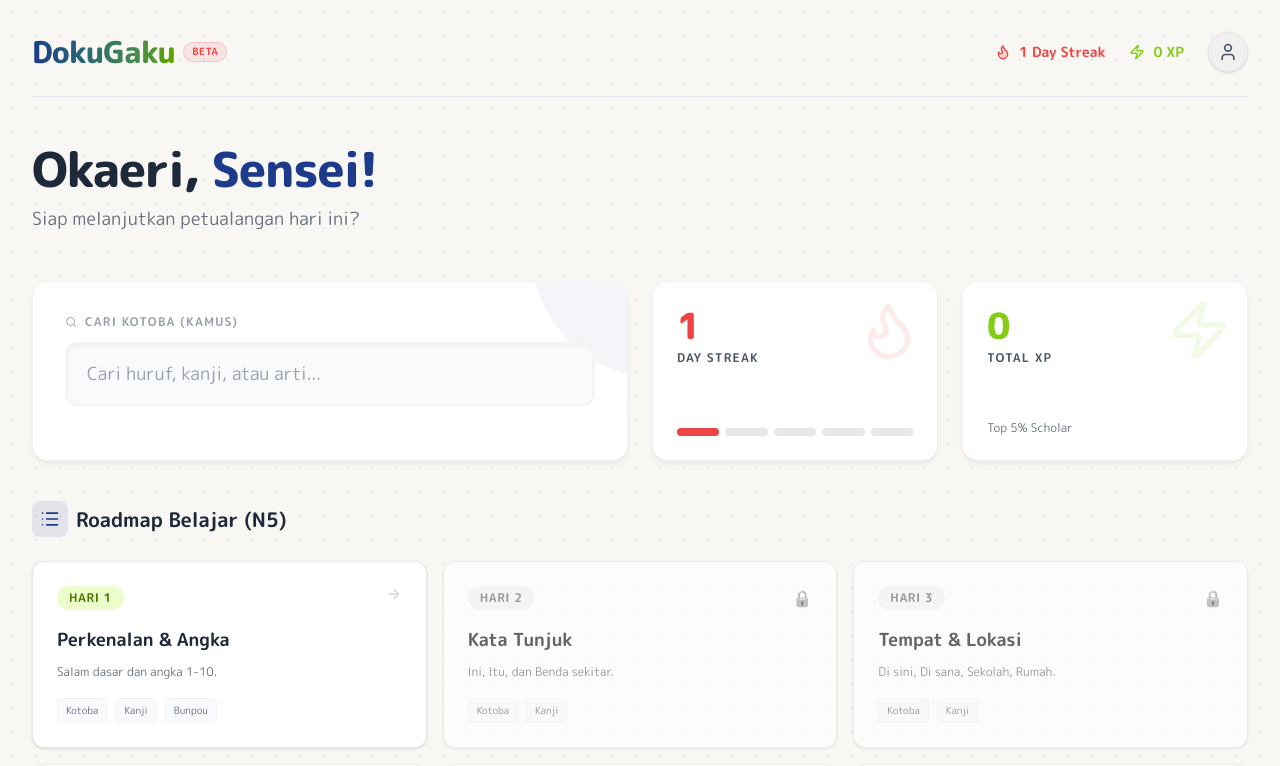
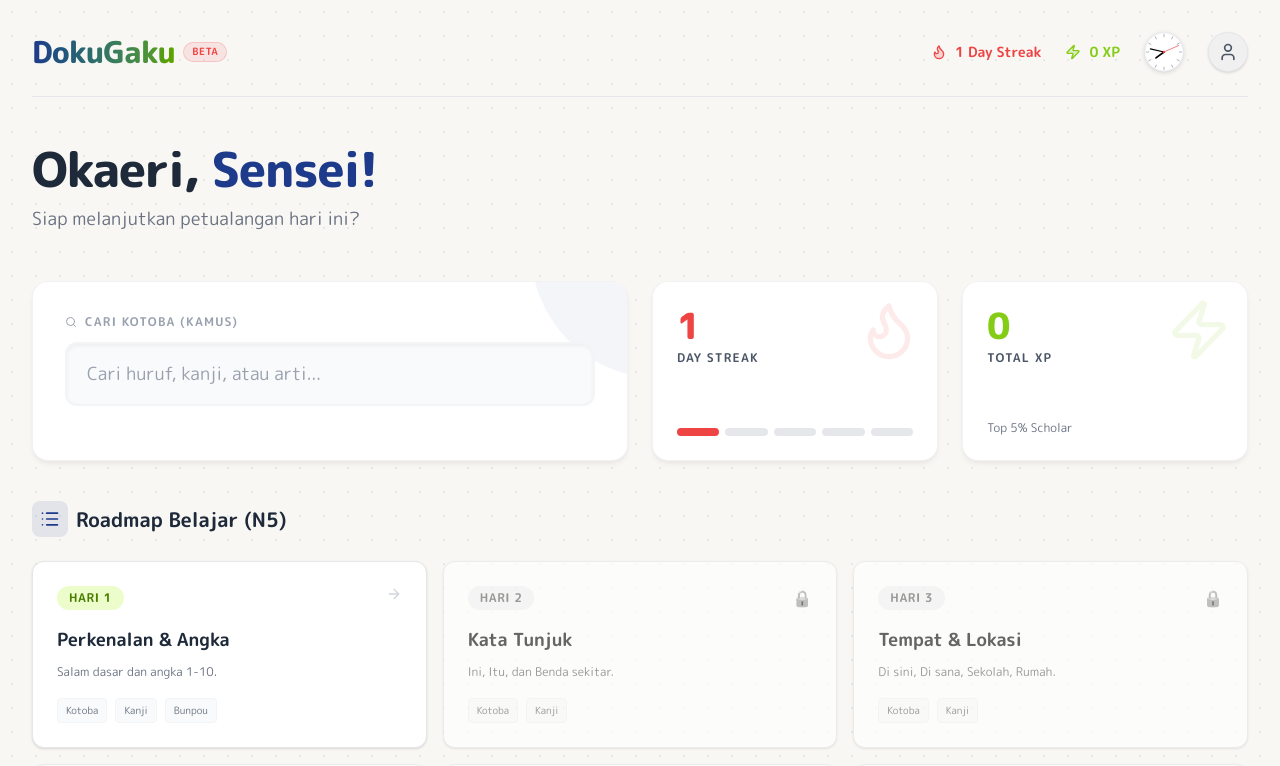
Before and after one commit to Lonelyman86/nihongo-app, a Next.js app: page / in a window 1280 px wide. Shown: the top 766 px of the page. Built offline with nearby package versions, Linux system fonts and the light colour scheme.

Commit message:
nihongo-app

```diff
--- a/app/page.tsx
+++ b/app/page.tsx
@@ -8,6 +8,7 @@ import { searchDatabase, SearchResults } from './actions/search';
 import { getCoursesList, CourseSummary } from './actions/courses';
 import { useProgress } from '@/lib/useProgress';
 import { cn } from '@/lib/utils';
+import { AnalogClock } from '@/components/AnalogClock';
 
 export default function Home() {
   const [query, setQuery] = useState('');
@@ -61,6 +62,10 @@ export default function Home() {
                     <Zap className="w-4 h-4 fill-[var(--secondary)]/20" /> {progress.xp} XP
                 </div>
              </div>
+
+             {/* Analog Clock */}
+             <AnalogClock />
+
              <div className="w-10 h-10 rounded-full bg-[#f0f0f0] flex items-center justify-center border border-gray-200 shadow-sm text-gray-600">
                 <User className="w-5 h-5" />
              </div>
--- /dev/null
+++ b/components/AnalogClock.tsx
@@ -0,0 +1,100 @@
+'use client';
+
+import { useEffect, useState } from 'react';
+
+export function AnalogClock() {
+  const [time, setTime] = useState(new Date());
+
+  useEffect(() => {
+    // Update every frame for smooth second hand if we want, or simply interval
+    // For "smooth" feel on second hand, requestAnimationFrame is better,
+    // but simple interval is easier. Let's try interval with smaller ms for semi-smooth or just 1000ms.
+    // The requirement didn't specify smooth, but I put it in plan.
+    // Let's stick to standard 1s update for simplicity and performance first,
+    // or maybe 100ms to allow CSS transition to handle smoothness if we want.
+
+    // Actually, CSS transition is best for smooth movement.
+    const timer = setInterval(() => {
+      setTime(new Date());
+    }, 1000);
+
+    return () => clearInterval(timer);
+  }, []);
+
+  const seconds = time.getSeconds();
+  const minutes = time.getMinutes();
+  const hours = time.getHours();
+
+  // Calculate degrees
+  const secondDegrees = (seconds / 60) * 360;
+  const minuteDegrees = ((minutes + seconds / 60) / 60) * 360;
+  const hourDegrees = ((hours + minutes / 60) / 12) * 360;
+
+  return (
+    <div className="relative w-10 h-10" aria-label="Analog Clock">
+      {/* Clock Face */}
+      <svg viewBox="0 0 100 100" className="w-full h-full drop-shadow-sm">
+        {/* Background */}
+        <circle cx="50" cy="50" r="48" fill="white" stroke="#e5e7eb" strokeWidth="2" />
+
+        {/* Markers (Hours) */}
+        {[...Array(12)].map((_, i) => (
+          <line
+            key={i}
+            x1="50"
+            y1="6"
+            x2="50"
+            y2="12"
+            transform={`rotate(${i * 30} 50 50)`}
+            stroke="#9ca3af"
+            strokeWidth="2"
+            strokeLinecap="round"
+          />
+        ))}
+
+        {/* Hour Hand */}
+        <line
+          x1="50"
+          y1="50"
+          x2="50"
+          y2="25"
+          stroke="black"
+          strokeWidth="4"
+          strokeLinecap="round"
+          transform={`rotate(${hourDegrees} 50 50)`}
+          className="transition-transform duration-500 ease-in-out"
+        />
+
+        {/* Minute Hand */}
+        <line
+          x1="50"
+          y1="50"
+          x2="50"
+          y2="15"
+          stroke="black"
+          strokeWidth="3"
+          strokeLinecap="round"
+          transform={`rotate(${minuteDegrees} 50 50)`}
+          className="transition-transform duration-500 ease-in-out"
+        />
+
+        {/* Second Hand */}
+        <line
+          x1="50"
+          y1="50"
+          x2="50"
+          y2="10"
+          stroke="#ef4444"
+          strokeWidth="1.5"
+          strokeLinecap="round"
+          transform={`rotate(${secondDegrees} 50 50)`}
+          // Remove transition for second hand if it wraps around 360->0 to avoid "rewind" glitch
+          // Or handle the wrap in JS. For simple SVG, just letting it tick is fine.
+        />
+
+        {/* Center Dot */}
+        <circle cx="50" cy="50" r="3" fill="#ef4444" />
+      </svg>
+    </div>
+  );
+}
```
